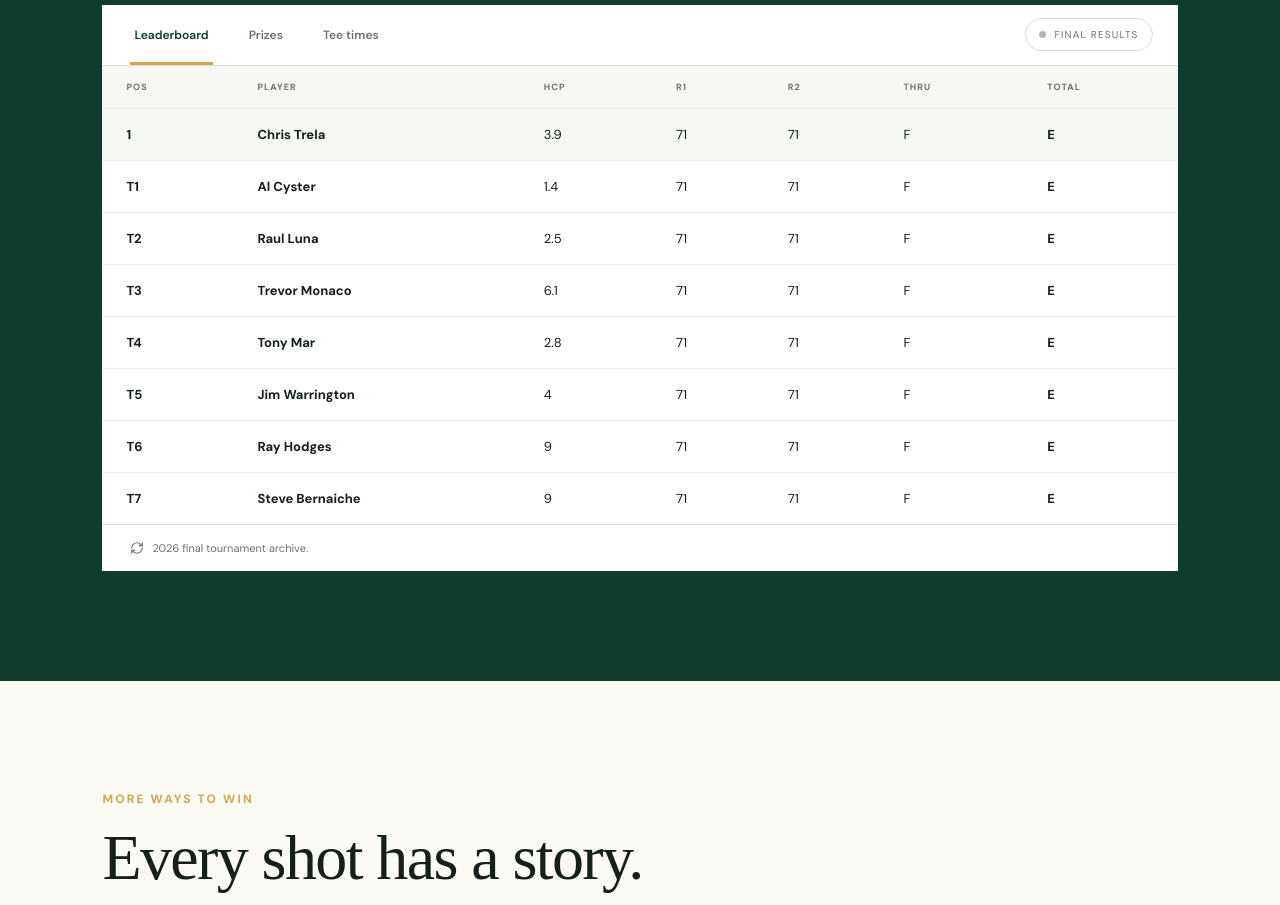
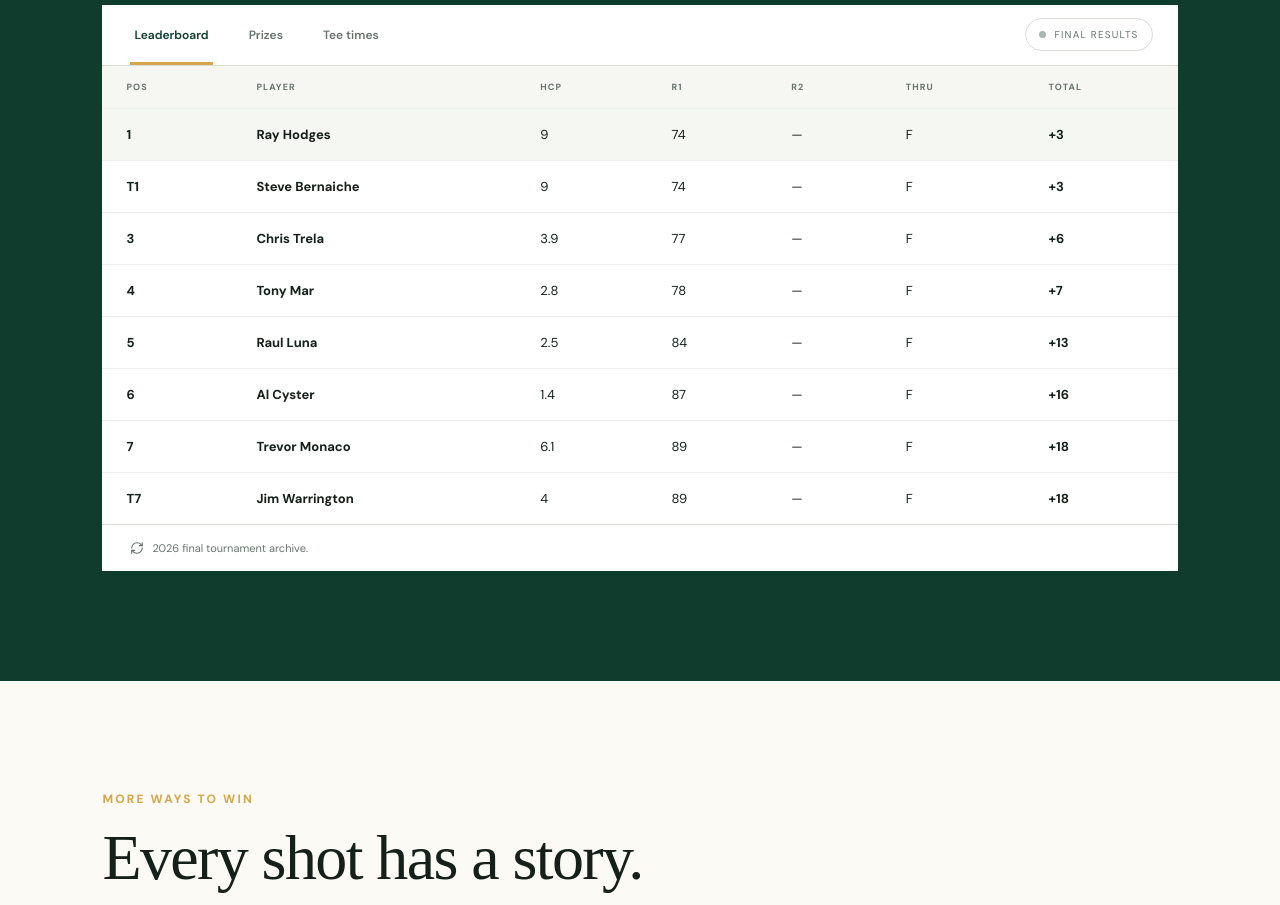
Before and after one commit to juniorluna2/ddr_classic, a React (Vite) app: page / in a window 1280 px wide. Shown: the part 2480-3385 px from the top of the page. Built offline with nearby package versions, Linux system fonts and the light colour scheme; a web font is replaced by a local one.

Commit message:
round 1 updates

```diff
--- a/src/App.jsx
+++ b/src/App.jsx
@@ -61,7 +61,7 @@ function Scoreboard() {
       </tbody></table></div>}
       {active === 'Leaderboard' && ranked.length === 0 && <EmptyState title={`${selectedYear} leaderboard`} text="Player standings will appear here when tournament scoring begins."/>}
       {active === 'Prizes' && <div className="prize-list">{archive.prizes.map((prize, i) => <article className={prize.winner ? 'featured' : ''} key={`${prize.category}-${i}`}><span>{String(i + 1).padStart(2, '0')}</span><div><h3>{prize.category}</h3><p>{prize.detail}</p></div></article>)}</div>}
-      {active === 'Tee times' && <div className="tee-time-archive">{archive.teeTimeGroups.map(group => <section key={group.label}><div className="tee-time-heading"><div><small>{group.course}</small><h3>{group.label}</h3></div><span>{group.rows.length ? `${group.rows.length} groups` : 'TBD'}</span></div>{group.rows.length > 0 ? <div className="table-wrap"><table className="tee-time-table"><thead><tr><th>Time</th><th>Player 1</th><th>Player 2</th><th>Player 3</th><th>Player 4</th></tr></thead><tbody>{group.rows.map(row => <tr key={`${group.label}-${row.time}`}><td><b>{row.time}</b></td>{row.players.map(player => <td key={player}>{player}</td>)}</tr>)}</tbody></table></div> : <p className="tbd-row">Tee times and pairings will be posted when they are confirmed.</p>}</section>)}</div>}
+      {active === 'Tee times' && <div className="tee-time-archive">{archive.teeTimeGroups.map(group => <section key={group.label}><div className="tee-time-heading"><div><small>{group.course}</small><h3>{group.label}</h3></div><span>{group.rows.length ? `${group.rows.length} groups` : 'TBD'}</span></div>{group.rows.length > 0 ? <><div className="table-wrap"><table className="tee-time-table"><thead><tr><th>Time</th><th>Player 1</th><th>Player 2</th><th>Player 3</th><th>Player 4</th></tr></thead><tbody>{group.rows.map(row => <tr key={`${group.label}-${row.time}`}><td><b>{row.time}</b></td>{row.players.map(player => <td key={player}>{player}</td>)}</tr>)}</tbody></table></div>{group.note && <p className="tee-time-note"><sub>{group.note}</sub></p>}</> : <p className="tbd-row">Tee times and pairings will be posted when they are confirmed.</p>}</section>)}</div>}
       <div className="score-note"><RefreshCw size={14}/>{selectedYear === String(t.year) && t.liveScoringUrl ? (error ? 'Using saved scores — live feed could not be reached.' : updated ? `Updated ${updated.toLocaleTimeString([], {hour:'numeric', minute:'2-digit'})}` : 'Connecting to the live score feed…') : archive.status === 'upcoming' ? `${selectedYear} information will be updated as details are confirmed.` : `${selectedYear} final tournament archive.`}</div>
     </div>
   </section>;
--- a/src/data/tournament.js
+++ b/src/data/tournament.js
@@ -74,31 +74,30 @@ export const competitionYears = {
   2026: {
     status: 'In Progress', label: '2026 Tournament', leaderboard: [],
     leaderboard: [
-      { name: 'Chris Trela', handicap: 3.9, round1: 71, round2: 71, total: 142, toPar: 0 },
-      { name: 'Al Cyster', handicap: 1.4, round1: 71, round2: 71, total: 142, toPar: 0 },
-      { name: 'Raul Luna', handicap: 2.5, round1: 71, round2: 71, total: 142, toPar: 0 },
-      { name: 'Trevor Monaco', handicap: 6.1, round1: 71, round2: 71, total: 142, toPar: 0 },
-      { name: 'Tony Mar', handicap: 2.8, round1: 71, round2: 71, total: 142, toPar: 0 },
-      { name: 'Jim Warrington', handicap: 4.0, round1: 71, round2: 71, total: 142, toPar: 0 },
-      { name: 'Ray Hodges', handicap: 9.0, round1: 71, round2: 71, total: 142, toPar: 0 },
-      { name: 'Steve Bernaiche', handicap: 9.0, round1: 71, round2: 71, total: 142, toPar: 0 },
+      { name: 'Ray Hodges', handicap: 9.0, round1: 74, round2: 0, total: 74, toPar: 3 },
+      { name: 'Steve Bernaiche', handicap: 9.0, round1: 74, round2: 0, total: 74, toPar: 3 },
+      { name: 'Chris Trela', handicap: 3.9, round1: 77, round2: 0, total: 77, toPar: 6 },
+      { name: 'Tony Mar', handicap: 2.8, round1: 78, round2: 0, total: 78, toPar: 7 },
+      { name: 'Raul Luna', handicap: 2.5, round1: 84, round2: 0, total: 84, toPar: 13 },
+      { name: 'Al Cyster', handicap: 1.4, round1: 87, round2: 0, total: 87, toPar: 16 },
+      { name: 'Trevor Monaco', handicap: 6.1, round1: 89, round2: 0, total: 89, toPar: 18 },
+      { name: 'Jim Warrington', handicap: 4.0, round1: 89, round2: 0, total: 89, toPar: 18 },
     ],
     prizes: [
       { category: 'Tournament champion', detail: 'Winner and payout to be announced' },
-      { category: 'Net skins', detail: 'Hole winners and skin values to be announced' },
-      { category: 'Closest to the pin', detail: 'Winning holes and players to be announced' },
-      { category: 'Longest drive', detail: 'Winning holes and players to be announced' },
-      { category: 'Team net', detail: 'Winning team and payout to be announced' },
+      { category: 'Round 1 Net skins', detail: 'Tony Mar · Raul Luna · Chris Trela · Steve Bernaiche · Ray Hodges · $46/skin' },
+      { category: 'Round 1 Closest to the pin', detail: 'Al Cyster (7) · Ray Hodges (18) · $20/CTP' },
+      { category: 'Round 1 Team Gross', detail: 'Raul Luna · Chris Trela · Steve Bernaiche · $30' },
     ],
     teeTimeGroups: [
       { label: 'Friday opening round', course: 'West Shore Golf & Country Club', rows: [
         { time: '2:00 PM', players: [ 'Tony Mar', 'Al Cyster', 'Ray Hodges']},
         { time: '2:10 PM', players: [ 'Chris Trela', 'Steve Bernaiche', 'Raul Luna',]},
-      ]},
+      ], note: '* Please arrive at least 30 minutes before your tee time.' },
       { label: 'Sunday final round', course: 'West Shore Golf & Country Club', rows: [
-        { time: '12:10 PM', players: [ 'Golfer 1', 'Golfer 2', 'Golfer 3', 'Golfer 4']},
-        { time: '12:20 PM', players: [ 'Golfer 1', 'Golfer 2', 'Golfer 3', 'Golfer 4']},
-      ] },
+        { time: '12:30 PM', players: [ 'Chris Trela', 'Steve Bernaiche', 'Ray Hodges', 'Josh Baynai']},
+        { time: '12:40 PM', players: [ 'Raul Luna', 'Al Cyster', 'Tony Mar', 'Trevor Monaco']},
+      ], note: 'Teams are as followed: Raul Luna · Al Cyster | Trevor Monaco · Tony Mar | Chris Trela · Josh Baynai | Steve Bernaiche · Ray Hodges' },
     ],
   },
   2025: {
```
Also changed, not shown: src/styles.css, 4 other files (tests, documents, lock files or other folders).
